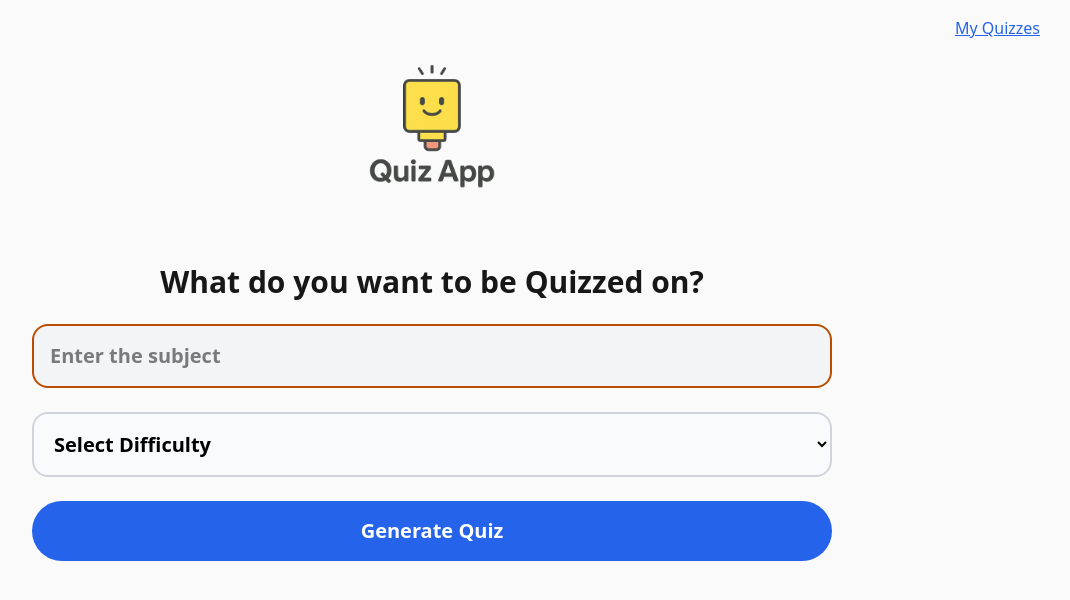
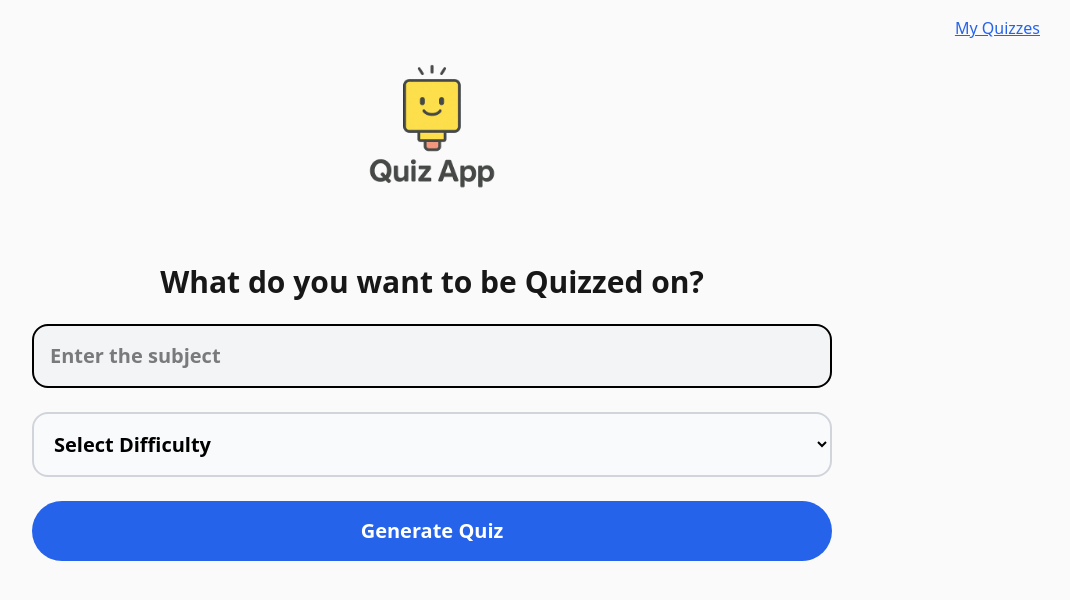
Before and after one commit to shlok30/QuizItUp-FE, a React (Vite) app: page / in a window 1280 px wide. Shown: the top 600 px of the page, without its empty margins (208-1278 px from the left). Built offline with nearby package versions, Linux system fonts and the light colour scheme; sample sign-in values are in the browser's storage.

Commit message:
styling: Input Element Focus Boredr

```diff
--- a/src/components/Input.tsx
+++ b/src/components/Input.tsx
@@ -32,7 +32,7 @@ function Input({type =  "text", placeholder = "", customStyle= "", onChange, val
 
     return(
         <div className="flex flex-col gap-4">
-            <input onFocus={handleFocus} onBlur={handleBlur} name={name} value={value} onChange={handleChange} type={type} placeholder={placeholder} className={twMerge("bg-input p-4 rounded-2xl border-2 border-amber-700 text-xl font-bold", customStyle)} />
+            <input onFocus={handleFocus} onBlur={handleBlur} name={name} value={value} onChange={handleChange} type={type} placeholder={placeholder} className={twMerge(`bg-input p-4 rounded-2xl border-2 focus:border-primary text-xl font-bold ${error ? 'border-wrong' : ''}`, customStyle)} />
             {error && <p className="text-wrong">{error}</p>}
         </div>
     )
```
